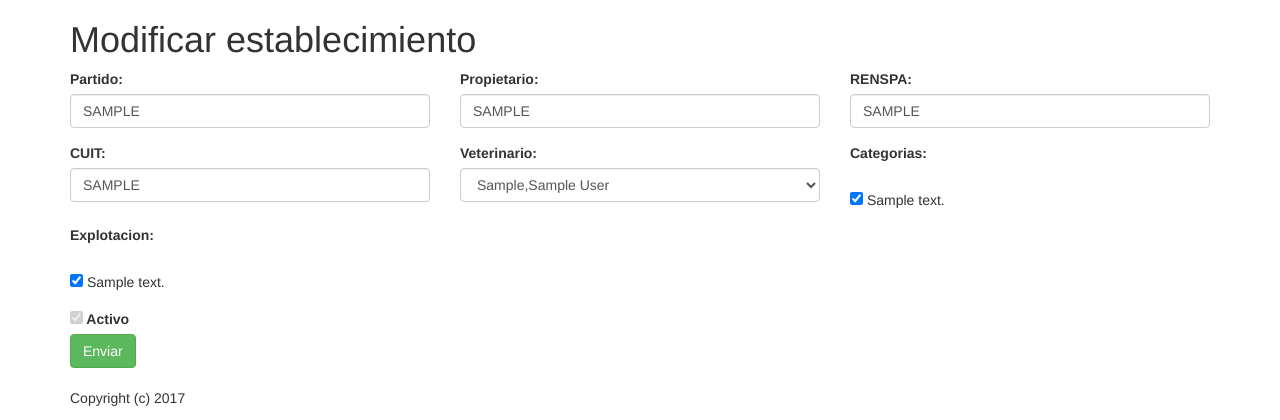
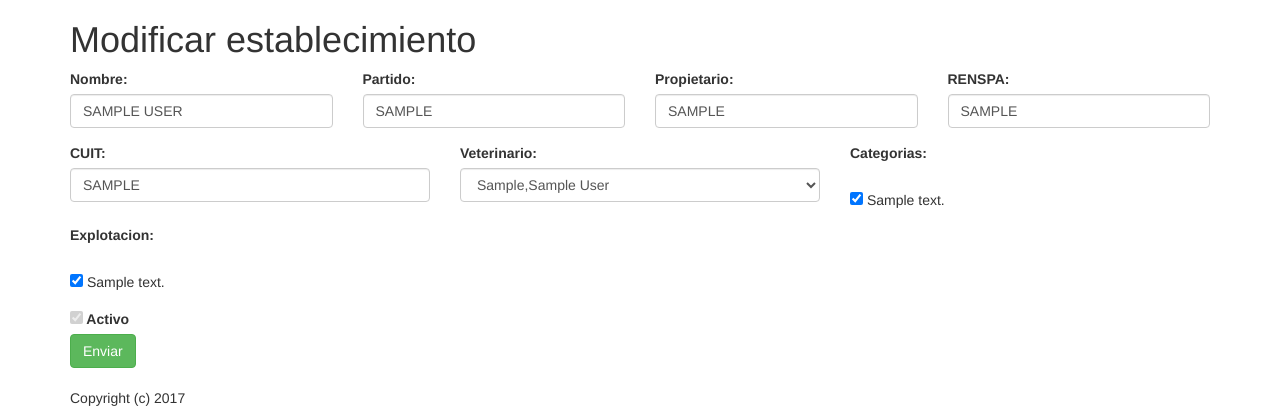
Before and after one commit to caritodoer/blacksheep, a Django app: page /establecimiento/update/1/ in a window 1280 px wide. Shown: the part 80-500 px from the top of the page. Run offline with Django 3.2, Linux system fonts and the light colour scheme; tables that the repository leaves empty hold one stand-in row (values such as "Sample post"); some libraries are stand-ins or nearby versions.

Commit message:
Merge lunes

```diff
--- a/bsadmin/views.py
+++ b/bsadmin/views.py
@@ -86,7 +86,7 @@ def j_explotacionid(request,id=None):
 	return JsonResponse(queryset, safe=False)
 
 def l_explotacion(request):
-	queryset = Explotacion.objects.all()
+	queryset = Explotacion.objects.all().order_by('id')
 	context = {
 		"object_list":queryset,
 		"title":"Listado de Explotacion"
@@ -153,7 +153,7 @@ def j_especieid(request,id=None):
 	return JsonResponse(queryset, safe=False)
 
 def l_especie(request):
-	queryset = Especie.objects.all()
+	queryset = Especie.objects.all().order_by('id')
 	context = {
 		"object_list": queryset,
 		"title": "Listado de Especies"
@@ -216,7 +216,7 @@ def j_muestraid(request,id=None):
 	return JsonResponse(queryset, safe=False)
 
 def l_muestra(request):
-	queryset = Muestra.objects.all()
+	queryset = Muestra.objects.all().order_by('id')
 	context = {
 		"object_list": queryset,
 		"title": "Listado de Muestras"
@@ -278,7 +278,7 @@ def j_especializacionid(request,id=None):
 	return JsonResponse(queryset, safe=False)
 
 def l_especializacion(request):
-	queryset = Especializacion.objects.all()
+	queryset = Especializacion.objects.all().order_by('id')
 	context = {
 		"object_list" : queryset,
 		"title" : "Listado de Especializaciones",
@@ -364,7 +364,7 @@ def v_motivos(request, id=None):
 	return render(request, "detalle.html", context)
 
 def l_motivos(request):
-	queryset = Motivos.objects.all()
+	queryset = Motivos.objects.all().order_by('id')
 	context = {
 		"object_list": queryset,
 		"title": "Listado Motivos"
@@ -428,7 +428,7 @@ def v_categoriae(request, id=None):
 	return render(request, "detalle2.html", context)
 
 def l_categoriae(request):
-	queryset = CategoriaE.objects.all()
+	queryset = CategoriaE.objects.all().order_by('id')
 	context = {
 		"object_list": queryset,
 		"title": "Listado Categoria"
@@ -471,7 +471,7 @@ def j_razaid(request,id=None):
 	return JsonResponse(queryset, safe=False)
 
 def l_raza(request):
-	queryset = Raza.objects.all()
+	queryset = Raza.objects.all().order_by('id')
 	context = {
 		"object_list": queryset,
 		"title": "Listado de Razas"
@@ -502,7 +502,7 @@ def v_raza(request, id=None):
 	return render(request, "detalle2.html", context)
 
 def l_raza(request):
-	queryset = Raza.objects.all()
+	queryset = Raza.objects.all().order_by('id')
 	context = {
 		"object_list": queryset,
 		"title": "Listado Raza"
@@ -545,7 +545,7 @@ def j_parametrosid(request,id=None):
 	return JsonResponse(queryset, safe=False)
 
 def l_parametros(request):
-	queryset = Parametros.objects.all()
+	queryset = Parametros.objects.all().order_by('id')
 	context = {
 		"object_list": queryset,
 		"title": "Listado de Parametros"
@@ -610,7 +610,7 @@ def j_diagnosticoid(request,id=None):
 
 
 def l_diagnostico(request):
-	queryset = Diagnostico.objects.all()
+	queryset = Diagnostico.objects.all().order_by('id')
 	context = {
 		"object_list": queryset,
 		"title": "Listado de Diagnostico"
@@ -674,7 +674,7 @@ def j_valoresreferenciaid(request,id=None):
 	return JsonResponse(queryset, safe=False)
 
 def l_valoresreferencia(request):
-	queryset = ValoresReferencia.objects.all()
+	queryset = ValoresReferencia.objects.all().order_by('id')
 	context = {
 		"object_list": queryset,
 		"title": "Listado de ValoresReferencia"
@@ -739,7 +739,7 @@ def j_veterinarioid(request,id=None):
 	return JsonResponse(queryset, safe=False)
 
 def l_veterinario(request):
-	queryset = Veterinario.objects.all()
+	queryset = Veterinario.objects.all().order_by('id')
 	context = {
 		"object_list": queryset,
 		"title": "Listado de veterinario"
@@ -816,7 +816,7 @@ def j_establecimientoid(request,id=None):
 	return JsonResponse(queryset, safe=False)
 
 def l_establecimiento(request):
-	queryset = Establecimiento.objects.all()
+	queryset = Establecimiento.objects.all().order_by('id')
 	context = {
 		"object_list": queryset,
 		"title": "Listado de establecimiento"
--- a/templates/alta_establecimiento.html
+++ b/templates/alta_establecimiento.html
@@ -7,19 +7,25 @@
 <form method="POST" action="">{% csrf_token %}
 	<div class="controls">
 		<div class="row">
-            <div class="col-md-4">
+            <div class="col-md-3">
+                <div class="form-group">
+                    <label for="nombre">Nombre:</label>
+                    <input type="text" class="form-control" id="nombre" name="nombre" value="{{ instance.nombre }}">
+                </div>
+            </div>
+            <div class="col-md-3">
                 <div class="form-group">
 			    	<label for="partido">Partido:</label>
 			    	<input type="text" class="form-control" id="partido" name="partido" value="{{ instance.partido }}">
                 </div>
             </div>
-            <div class="col-md-4">
+            <div class="col-md-3">
                 <div class="form-group">
 			    	<label for="propietario">Propietario:</label>
 			    	<input type="text" class="form-control" id="propietario" name="propietario" value="{{ instance.propietario }}">
 			    </div>
             </div>
-            <div class="col-md-4">
+            <div class="col-md-3">
 
                 <div class="form-group">
 			    	<label for="RENSPA">RENSPA:</label>
--- a/templates/detalle_establecimiento.html
+++ b/templates/detalle_establecimiento.html
@@ -12,6 +12,8 @@
 				<dl class="dl-horizontal">
 					<dt>ID</dt>
 					<dd>{{ instance.id }}</dd>
+					<dt>Nombre</dt>
+					<dd>{{ instance.nombre }}</dd>
 					<dt>Partido</dt>
 					<dd>{{ instance.partido }}</dd>
 					<dt>Propietario</dt>
--- a/templates/includes/menu.html
+++ b/templates/includes/menu.html
@@ -21,8 +21,7 @@
         <li><a href="/raza">Raza</a></li>
         <li><a href="/categoriae">Categoria de Especie</a></li>
         <li><a href="/especializacion">Especializacion</a></li>
-        <li><a href="/parametros">Parametros</a></li>
-        <li><a href="/valoresreferencia">Valores de Referencia</a></li>
+
 
       </ul>
     </li>
@@ -43,8 +42,6 @@
         <li><a href="/raza/alta">Raza</a></li>
         <li><a href="/categoriae/alta">Categoria de Especie</a></li>
         <li><a href="/especializacion/alta">Especializacion</a></li>
-        <!-- <li><a href="/parametros/alta">Parametros</a></li> -->
-        <!-- <li><a href="/valoresreferencia/alta">Valores de Referencia</a></li> -->
 
       </ul>
     </li>
--- a/templates/lista_establecimiento.html
+++ b/templates/lista_establecimiento.html
@@ -13,6 +13,7 @@
 					<thead class="thead-default">
 						<tr>
 							<th>ID</th>
+							<th>Nombre</th>
 							<th>Partido</th>
 							<th>Propietario</th>
 							<th>RENSPA</th>
@@ -27,6 +28,7 @@
 						{% for obj in object_list %}
 						<tr>
 							<td><a href="{{ obj.get_absolute_url }}">{{ obj.id }}</a></td>
+							<td>{{ obj.nombre }}</td>
 							<td>{{ obj.partido }}</td>
 							<td>{{ obj.propietario }}</td>
 							<td>{{ obj.RENSPA }}</td>
```
Also changed, not shown: templates/home_admin.html (+2 -8 lines), README.md.
